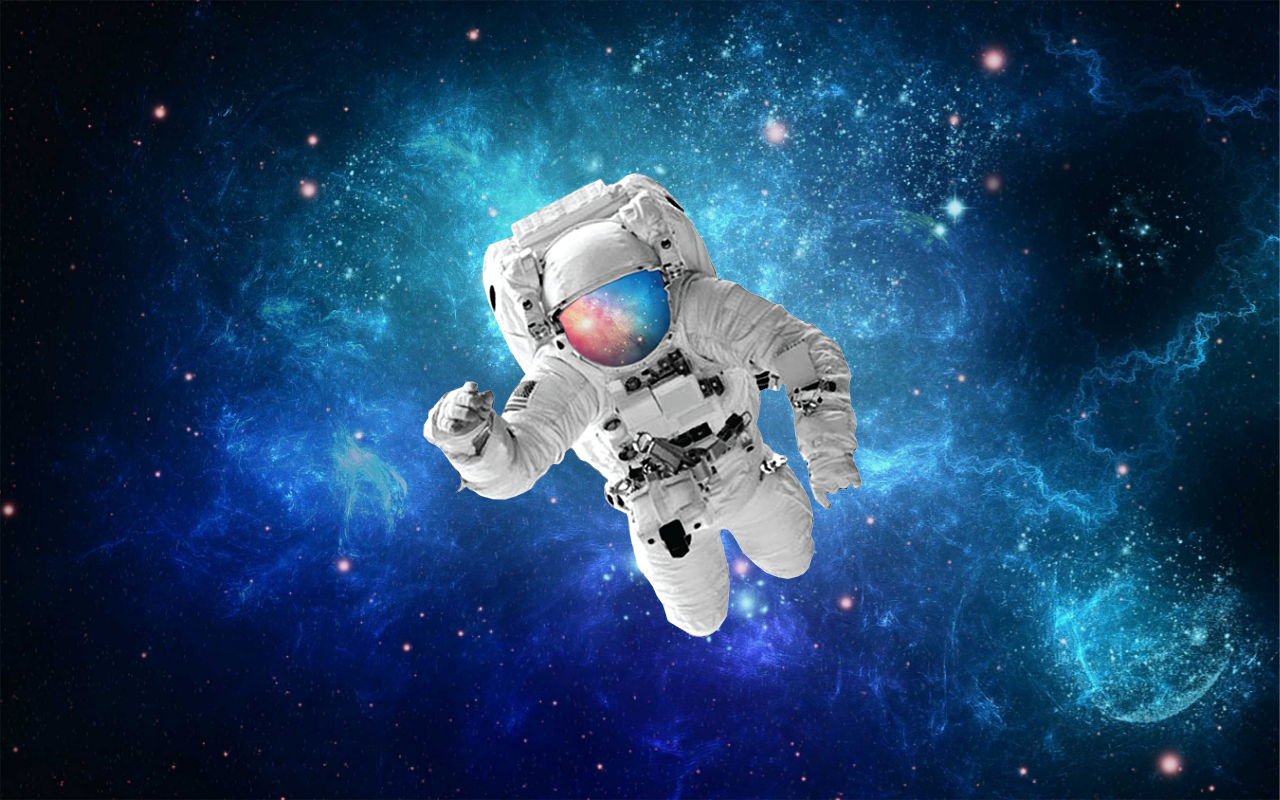
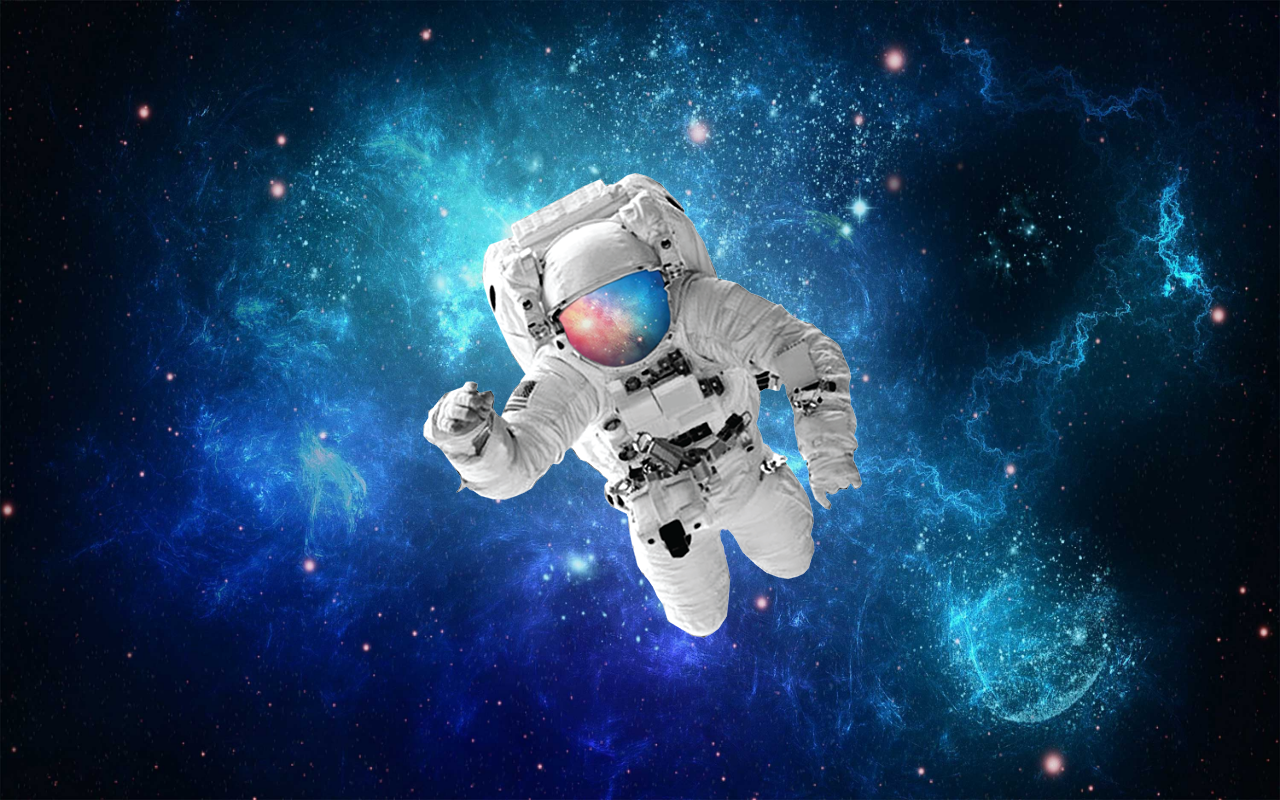
Before and after one commit to fabiomoura-m/html-css, a plain HTML site: page desafios/d011/index.html in a window 1280 px wide. Drawn offline with Linux system fonts and the light colour scheme.

Commit message:
Desafio 011 finalizado

```diff
--- a/desafios/d011/index.html
+++ b/desafios/d011/index.html
@@ -1,38 +1,40 @@
 <!DOCTYPE html>
-<html lang="en">
+<html lang="pt-br">
 
 <head>
   <meta charset="UTF-8">
   <meta http-equiv="X-UA-Compatible" content="IE=edge">
   <meta name="viewport" content="width=device-width, initial-scale=1.0">
-  <title>Document</title>
+  <title>Desafio 11</title>
 </head>
 <style>
   * {
     margin: 0;
   }
 
-  .fora {
+  div.container {
+    background-image: url("images/espaco.jpg");
+    background-size: 100% 100%;
     height: 100vh;
-    background-image: url(images/espaco.jpg);
-    background-size: cover;
-    background-attachment: fixed;
+    position: relative;
   }
 
-  .dentro {
-    background-image: url(images/astronauta.png);
-    min-width: 500px;
-    min-height: 500px;
+  .conteudo {
     position: absolute;
+    background-image: url("images/astronauta.png");
+    width: 500px;
+    height: 500px;
+    top: 50%;
     left: 50%;
-    top: 50%;
     transform: translate(-50%, -50%);
+
+
   }
 </style>
 
 <body>
-  <div class="fora">
-    <div class="dentro">
+  <div class="container">
+    <div class="conteudo">
 
     </div>
   </div>
```
